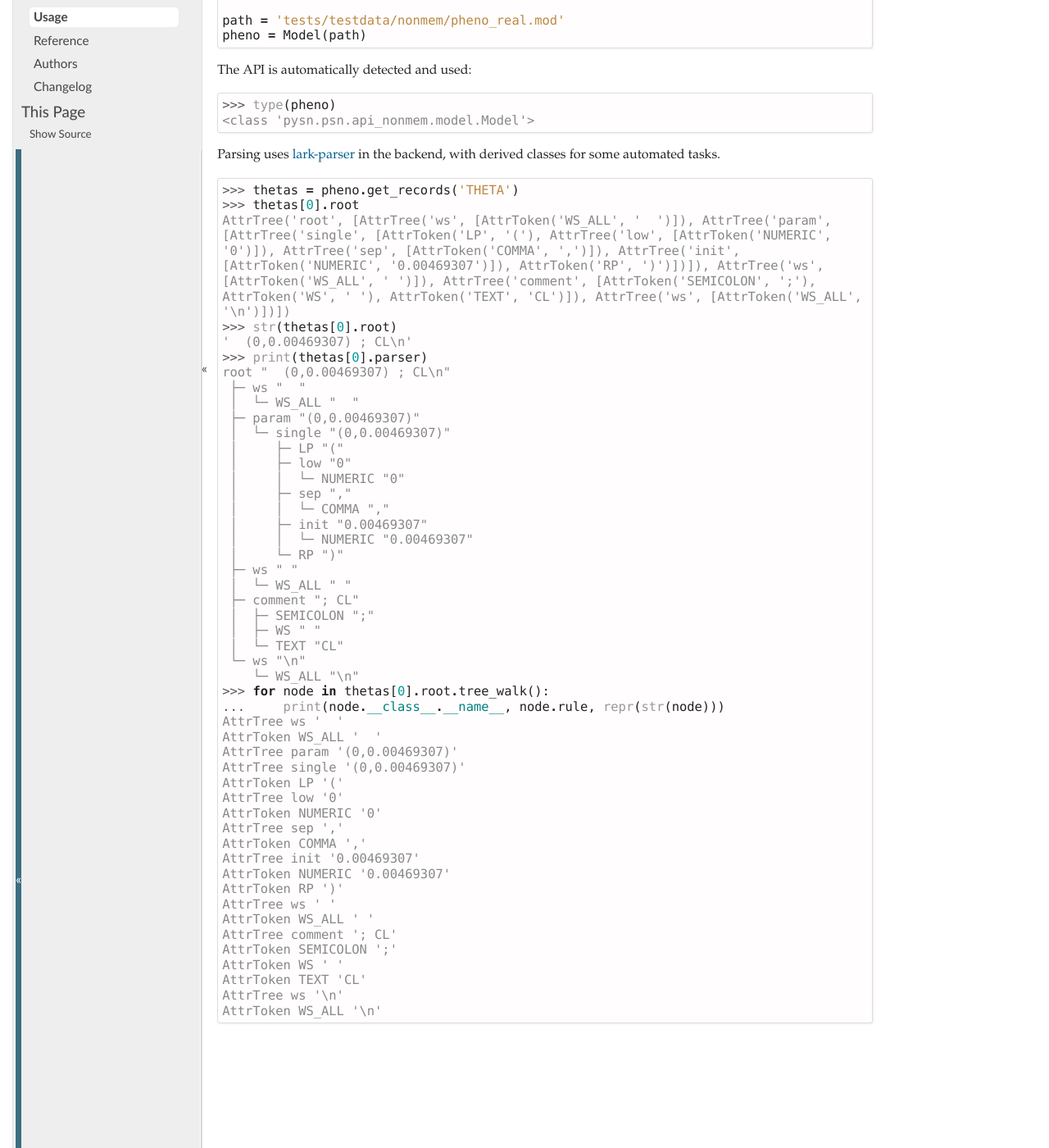
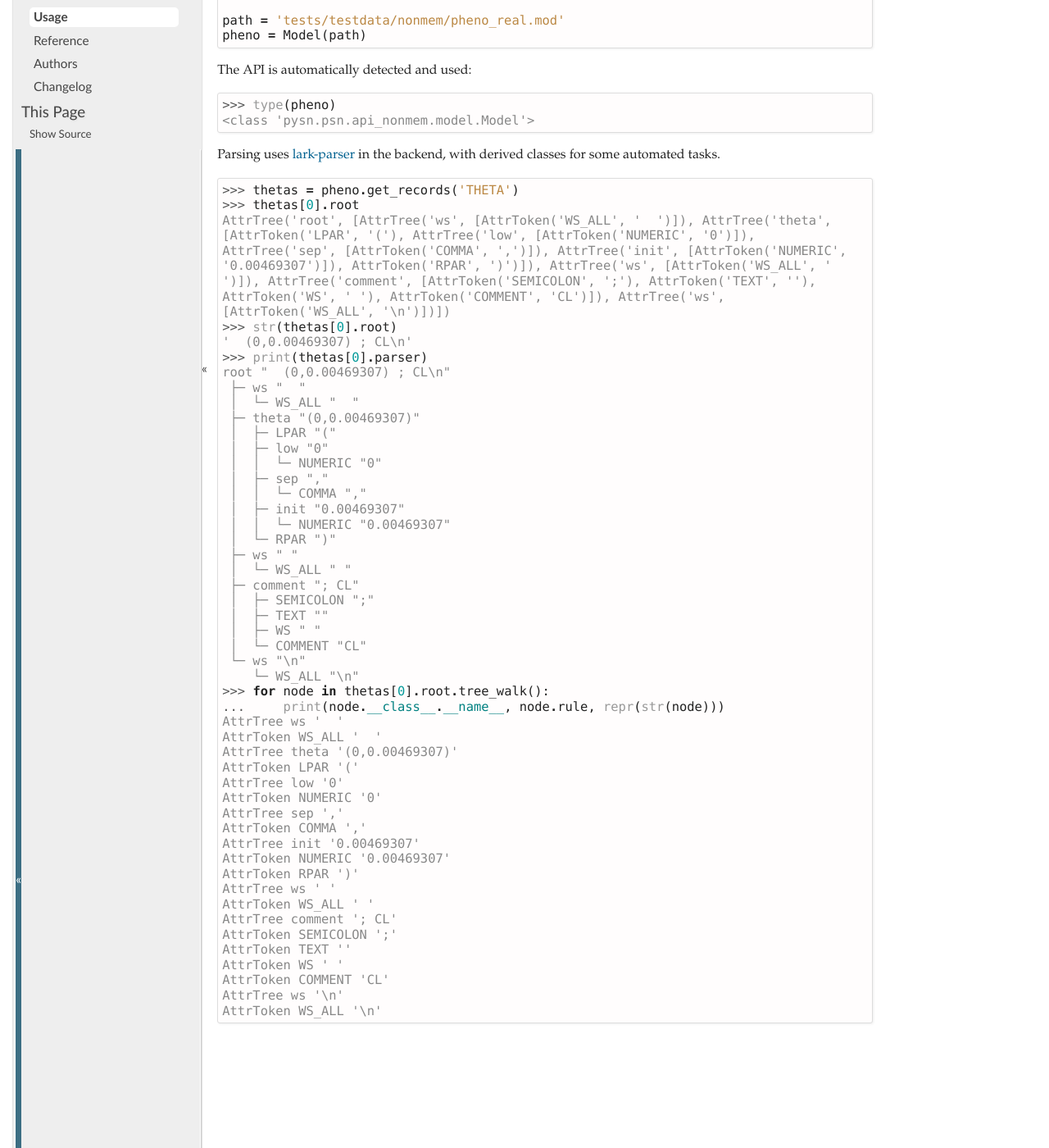
Before and after one commit to pharmpy/pharmpy, a Sphinx documentation site: the page built from docs/usage.rst, in a window 1280 px wide and 1400 px high, scrolled down 223 px. Shown: the whole window at 82% size. Built offline with Sphinx 7.4.7, drawn with Linux system fonts in a browser that asks for light colours.

Commit message:
fix usage.rst (ooops...)
Surprisingly useful to be forced a birds-eye view of your own API
breakage! I'd rather be bothered fixing this, rather than not having it.

```diff
--- a/docs/usage.rst
+++ b/docs/usage.rst
@@ -29,51 +29,51 @@ automated tasks.
 
     >>> thetas = pheno.get_records('THETA')
     >>> thetas[0].root
-    AttrTree('root', [AttrTree('ws', [AttrToken('WS_ALL', '  ')]), AttrTree('param', [AttrTree('single', [AttrToken('LP', '('), AttrTree('low', [AttrToken('NUMERIC', '0')]), AttrTree('sep', [AttrToken('COMMA', ',')]), AttrTree('init', [AttrToken('NUMERIC', '0.00469307')]), AttrToken('RP', ')')])]), AttrTree('ws', [AttrToken('WS_ALL', ' ')]), AttrTree('comment', [AttrToken('SEMICOLON', ';'), AttrToken('WS', ' '), AttrToken('TEXT', 'CL')]), AttrTree('ws', [AttrToken('WS_ALL', '\n')])])
+    AttrTree('root', [AttrTree('ws', [AttrToken('WS_ALL', '  ')]), AttrTree('theta', [AttrToken('LPAR', '('), AttrTree('low', [AttrToken('NUMERIC', '0')]), AttrTree('sep', [AttrToken('COMMA', ',')]), AttrTree('init', [AttrToken('NUMERIC', '0.00469307')]), AttrToken('RPAR', ')')]), AttrTree('ws', [AttrToken('WS_ALL', ' ')]), AttrTree('comment', [AttrToken('SEMICOLON', ';'), AttrToken('TEXT', ''), AttrToken('WS', ' '), AttrToken('COMMENT', 'CL')]), AttrTree('ws', [AttrToken('WS_ALL', '\n')])])
     >>> str(thetas[0].root)
     '  (0,0.00469307) ; CL\n'
     >>> print(thetas[0].parser)
     root "  (0,0.00469307) ; CL\n"
      ├─ ws "  "
      │  └─ WS_ALL "  "
-     ├─ param "(0,0.00469307)"
-     │  └─ single "(0,0.00469307)"
-     │     ├─ LP "("
-     │     ├─ low "0"
-     │     │  └─ NUMERIC "0"
-     │     ├─ sep ","
-     │     │  └─ COMMA ","
-     │     ├─ init "0.00469307"
-     │     │  └─ NUMERIC "0.00469307"
-     │     └─ RP ")"
+     ├─ theta "(0,0.00469307)"
+     │  ├─ LPAR "("
+     │  ├─ low "0"
+     │  │  └─ NUMERIC "0"
+     │  ├─ sep ","
+     │  │  └─ COMMA ","
+     │  ├─ init "0.00469307"
+     │  │  └─ NUMERIC "0.00469307"
+     │  └─ RPAR ")"
      ├─ ws " "
      │  └─ WS_ALL " "
      ├─ comment "; CL"
      │  ├─ SEMICOLON ";"
+     │  ├─ TEXT ""
      │  ├─ WS " "
-     │  └─ TEXT "CL"
+     │  └─ COMMENT "CL"
      └─ ws "\n"
         └─ WS_ALL "\n"
     >>> for node in thetas[0].root.tree_walk():
     ...     print(node.__class__.__name__, node.rule, repr(str(node)))
     AttrTree ws '  '
     AttrToken WS_ALL '  '
-    AttrTree param '(0,0.00469307)'
-    AttrTree single '(0,0.00469307)'
-    AttrToken LP '('
+    AttrTree theta '(0,0.00469307)'
+    AttrToken LPAR '('
     AttrTree low '0'
     AttrToken NUMERIC '0'
     AttrTree sep ','
     AttrToken COMMA ','
     AttrTree init '0.00469307'
     AttrToken NUMERIC '0.00469307'
-    AttrToken RP ')'
+    AttrToken RPAR ')'
     AttrTree ws ' '
     AttrToken WS_ALL ' '
     AttrTree comment '; CL'
     AttrToken SEMICOLON ';'
+    AttrToken TEXT ''
     AttrToken WS ' '
-    AttrToken TEXT 'CL'
+    AttrToken COMMENT 'CL'
     AttrTree ws '\n'
     AttrToken WS_ALL '\n'
 
```
